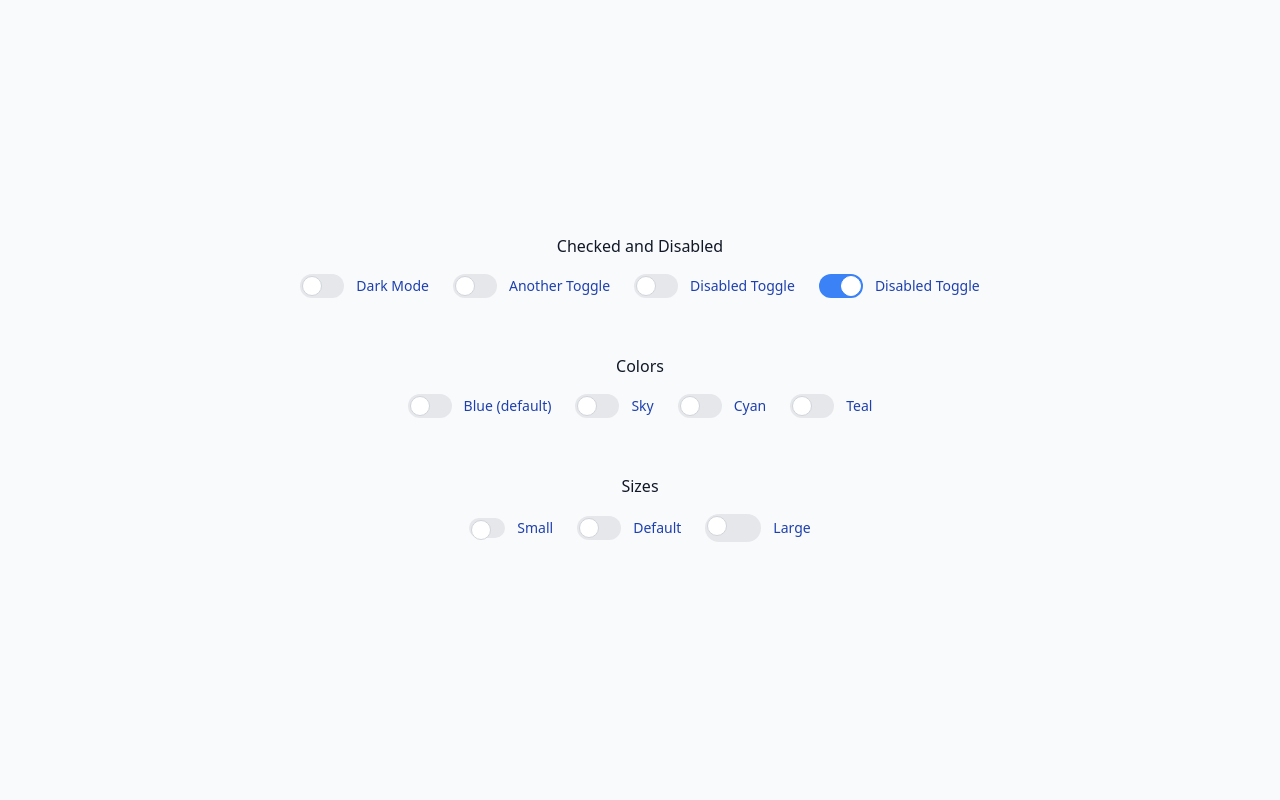
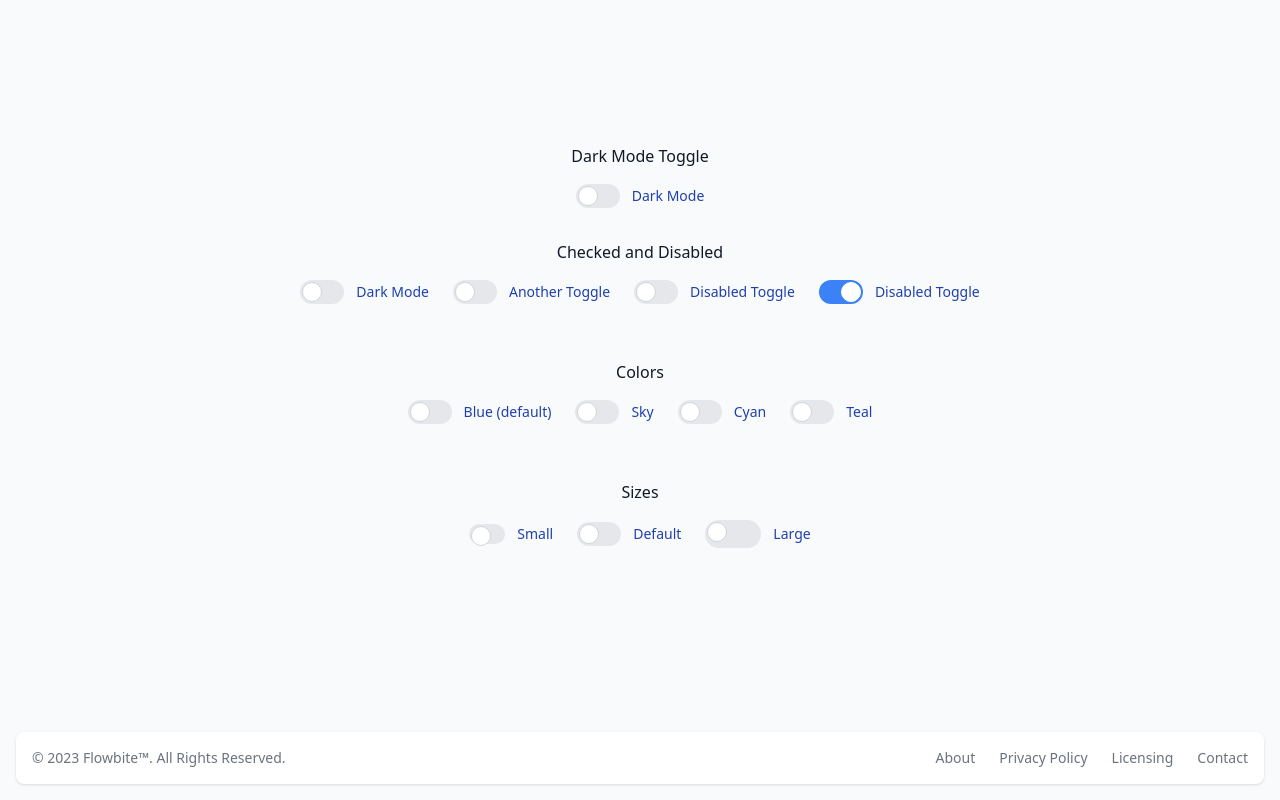
Before and after one commit to AlejandroP1028/Group-GCC_Vue-Component-Library, a Vue app: page / in a window 1280 px wide. Built offline with nearby package versions, Linux system fonts and the light colour scheme.

Commit message:
modified:   src/App.vue 	new file:   src/components/FooterComponent.vue

```diff
--- a/src/App.vue
+++ b/src/App.vue
@@ -1,7 +1,20 @@
 <template>
   <div :class="{'dark': isDarkMode}" class="overflow-auto h-screen w-screen bg-gray-50 dark:bg-gray-900 dark:text-white transition-colors duration-300">
-    <div class="flex items-center justify-center min-h-screen">
+    <div class="flex flex-col min-h-screen">
+      <div class="flex flex-1 items-center justify-center">
         <div class="flex flex-col items-center">
+
+          <div class="flex flex-col my-4 items-center">
+            <h1 class="text-gray-900 dark:text-gray-200 mb-4 font-medium">Dark Mode Toggle</h1>
+            <ToggleComponent
+              label="Dark Mode"
+              :changeFunc="toggleDarkMode"
+              size="default"
+              :isChecked="isDarkMode"
+              type="blue"
+            />
+          </div>
+
           <div class="flex flex-col my-4 items-center">
             <h1 class="text-gray-900 dark:text-gray-200 mb-4 font-medium">Checked and Disabled</h1>
             <div class="flex flex-wrap justify-center space-x-6 mb-6">
@@ -81,17 +94,22 @@
               />
             </div>
           </div>
+
         </div>
+      </div>
+      <FooterComponent />
     </div>
   </div>
 </template>
 
 <script>
 import ToggleComponent from './components/ToggleComponent.vue';
+import FooterComponent from './components/FooterComponent.vue';
 
 export default {
   components: {
-    ToggleComponent
+    ToggleComponent,
+    FooterComponent
   },
   data() {
     return {
--- /dev/null
+++ b/src/components/FooterComponent.vue
@@ -0,0 +1,31 @@
+<template>
+    <footer class="bg-white rounded-lg shadow m-4 dark:bg-gray-800">
+      <div class="w-full mx-auto max-w-screen-xl p-4 md:flex md:items-center md:justify-between">
+        <span class="text-sm text-gray-500 sm:text-center dark:text-gray-400">© 2023 <a href="https://flowbite.com/" class="hover:underline">Flowbite™</a>. All Rights Reserved.
+        </span>
+        <ul class="flex flex-wrap items-center mt-3 text-sm font-medium text-gray-500 dark:text-gray-400 sm:mt-0">
+          <li>
+            <a href="#" class="hover:underline me-4 md:me-6">About</a>
+          </li>
+          <li>
+            <a href="#" class="hover:underline me-4 md:me-6">Privacy Policy</a>
+          </li>
+          <li>
+            <a href="#" class="hover:underline me-4 md:me-6">Licensing</a>
+          </li>
+          <li>
+            <a href="#" class="hover:underline">Contact</a>
+          </li>
+        </ul>
+      </div>
+    </footer>
+  </template>
+
+  <script>
+  export default {
+    name: 'FooterComponent',
+  };
+  </script>
+
+  <style scoped>
+  </style>
```
Lines whose indentation alone changed are shown as unchanged.
